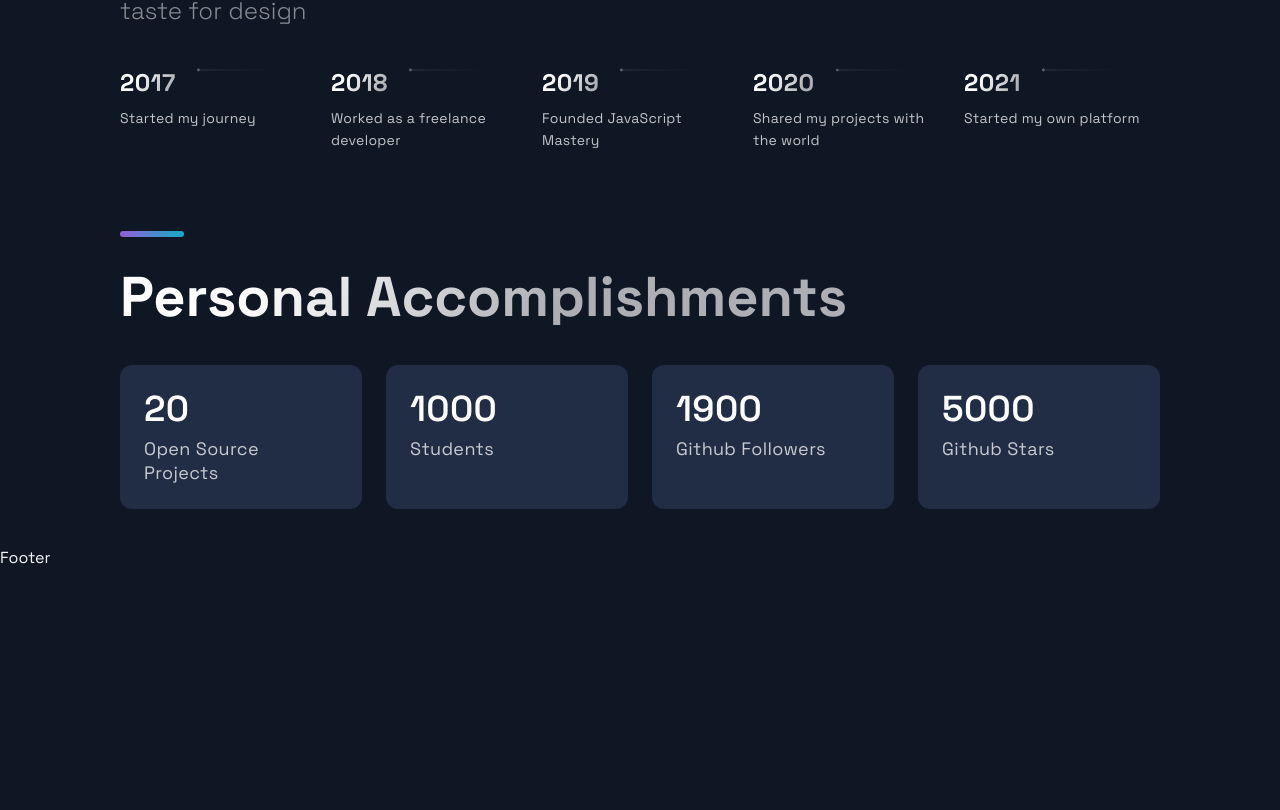
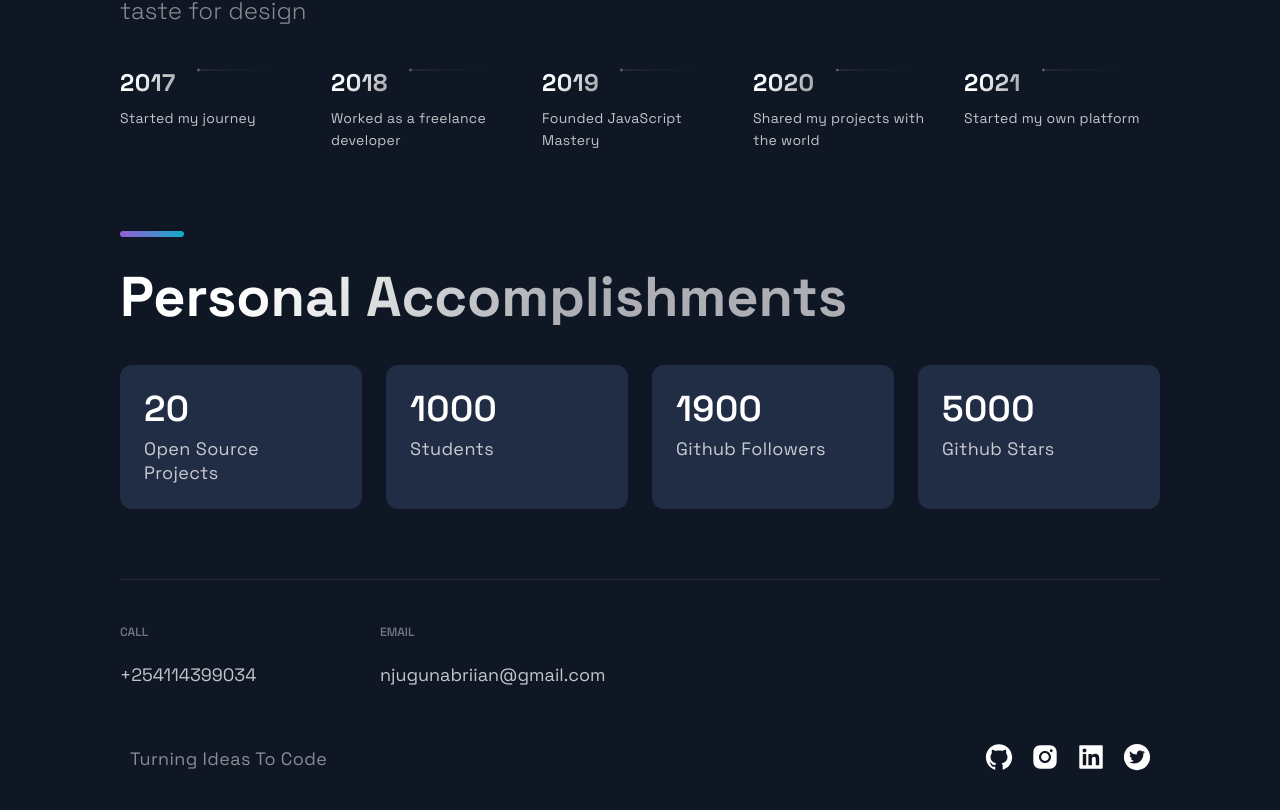
Before and after one commit to ifconfigbrian/Personal-Portfolio, a Next.js app: page / in a window 1280 px wide. Shown: the part 2944-3754 px from the top of the page. Before the commit the page ends 3512 px from the top, so only its background shows below. Built offline with nearby package versions, Linux system fonts and the light colour scheme.

Commit message:
worked on footer component

```diff
--- a/src/components/Footer/Footer.js
+++ b/src/components/Footer/Footer.js
@@ -1,14 +1,42 @@
 import React from 'react';
-import { AiFillGithub, AiFillInstagram, AiFillLinkedin } from 'react-icons/ai';
+import { AiFillGithub, AiFillInstagram, AiFillLinkedin,AiFillTwitterCircle } from 'react-icons/ai';
 
 import { SocialIcons } from '../Header/HeaderStyles';
 import { CompanyContainer, FooterWrapper, LinkColumn, LinkItem, LinkList, LinkTitle, Slogan, SocialContainer, SocialIconsContainer } from './FooterStyles';
 
 const Footer = () => {
   return (
-    <div>
-      Footer
-    </div>
+    <FooterWrapper>
+      <LinkList>
+      <LinkColumn>
+      <LinkTitle>Call</LinkTitle>
+      <LinkItem href="tel:+254114399034">+254114399034</LinkItem>
+      </LinkColumn>
+      <LinkColumn>
+      <LinkTitle>Email</LinkTitle>
+      <LinkItem href="mailto:njugunabriian@gmail.com">njugunabriian@gmail.com</LinkItem>
+      </LinkColumn>
+      </LinkList>
+      <SocialIconsContainer>
+        <CompanyContainer>
+          <Slogan>Turning Ideas To Code</Slogan>
+        </CompanyContainer>
+        <SocialContainer>
+        <SocialIcons href="https://github.com">
+      <AiFillGithub size="3rem"/>
+    </SocialIcons>
+    <SocialIcons href="https://instagram.com">
+      <AiFillInstagram size="3rem"/>
+    </SocialIcons>
+    <SocialIcons href="https://linkedin.com">
+      <AiFillLinkedin size="3rem"/>
+    </SocialIcons>
+    <SocialIcons href="https://twitter.com">
+      <AiFillTwitterCircle size="3rem"/>
+    </SocialIcons>
+    </SocialContainer>
+      </SocialIconsContainer>
+    </FooterWrapper>
   );
 };
 
```
